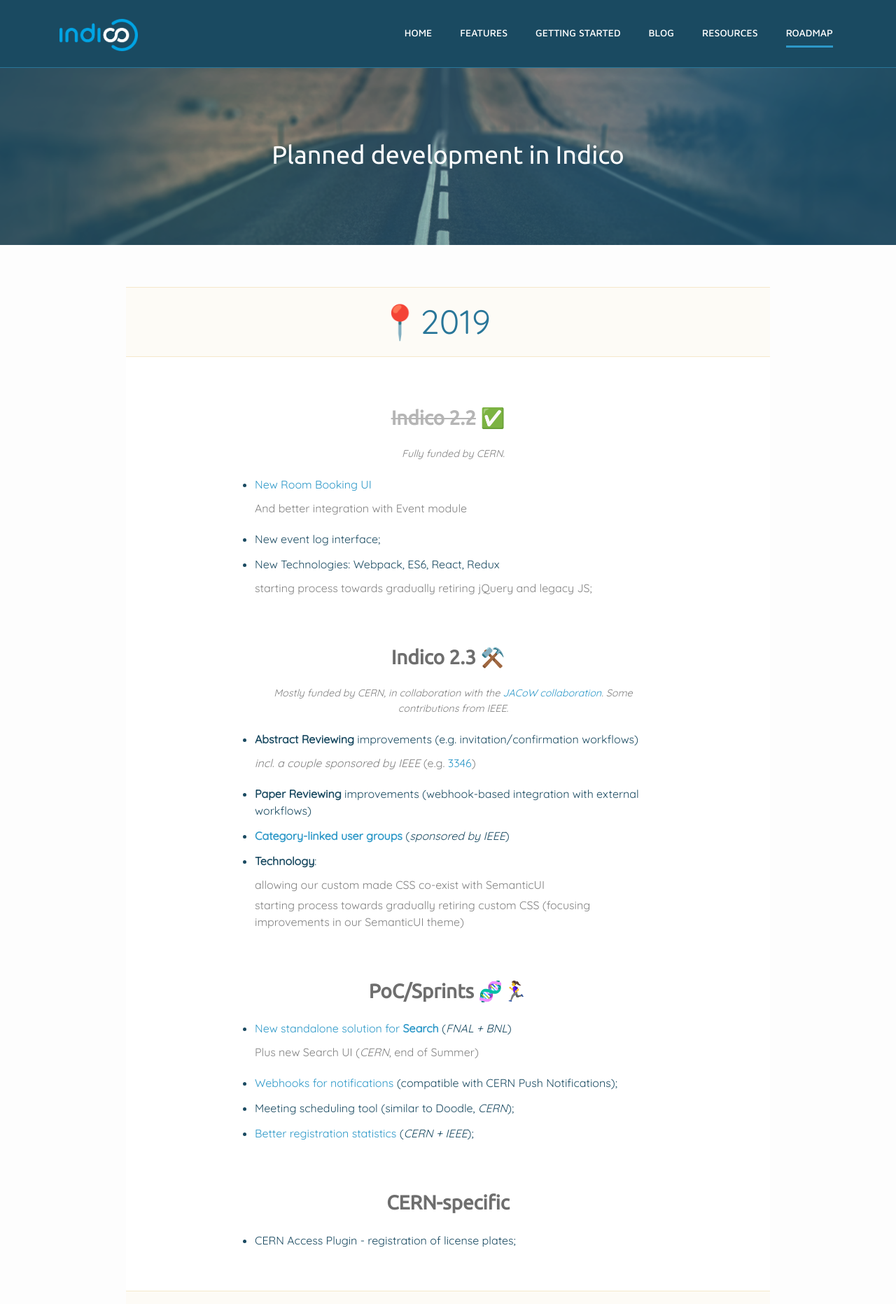
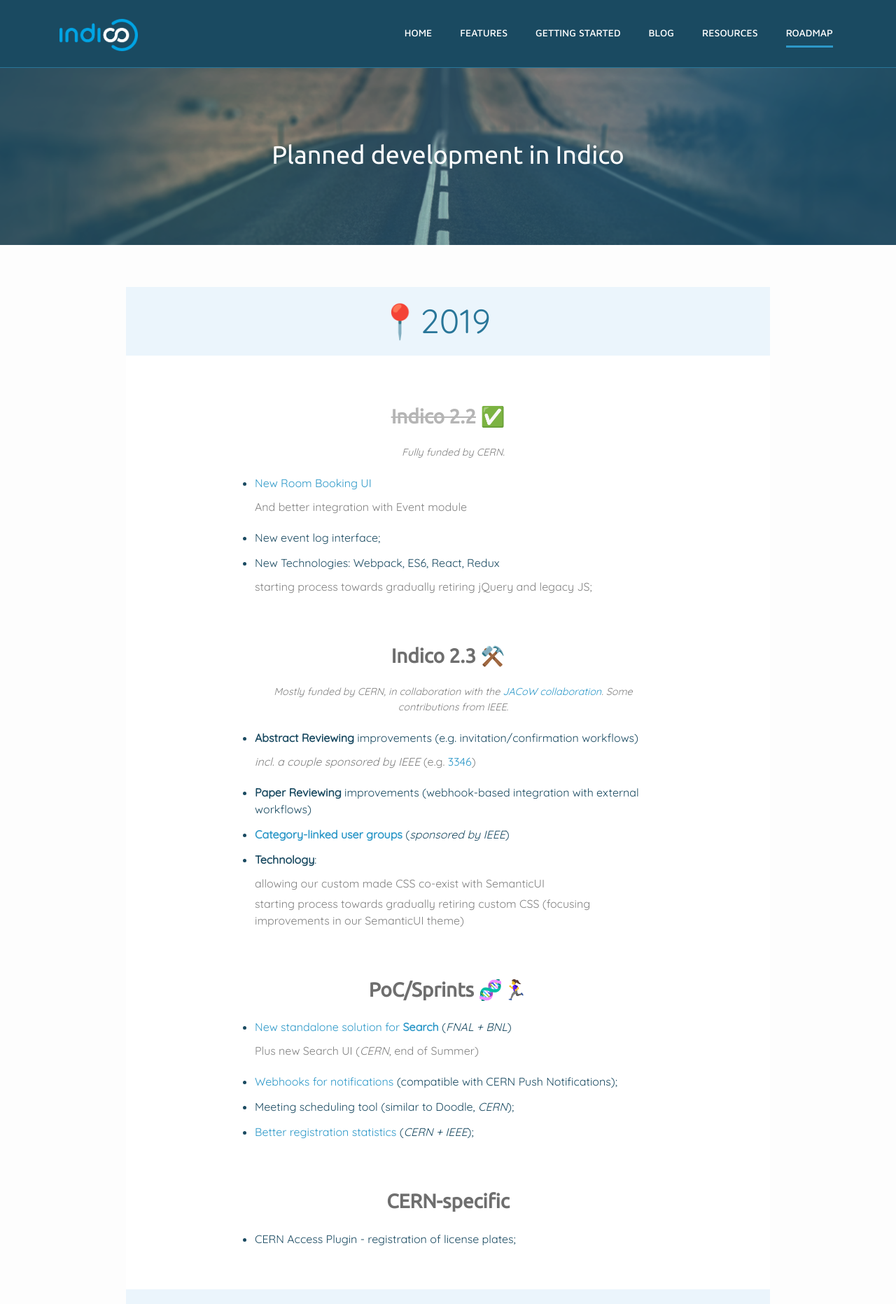
Before and after one commit to indico/indico.github.io, a Jekyll site: the page built from roadmap.md, in a window 1280 px wide. Shown: the top 1863 px of the page at 70% size. Built offline with Jekyll 4.4.1, drawn with Linux system fonts in a browser that asks for light colours; nearby versions of some CDN libraries; some web fonts are replaced; comment, search, counter and statistics services are not loaded.

Commit message:
Improve roadmap date header styling

```diff
--- a/css/indico.scss
+++ b/css/indico.scss
@@ -36,6 +36,7 @@
 $blue-cern-dark:   #1291CF;
 $blue-gray:        #7A8F99;
 $blue-gray-light:  #6D92A3;
+$white-blue:       #ebf5fc;
 $turquoise:        #2F9C8D;
 $green-bright:     #7ED321;
 $green:            #6AB31D;
@@ -1245,8 +1246,6 @@
         padding: 0;
 
         h2 {
-            border-bottom: 1px solid #f5e8cb;
-            border-top: 1px solid #f5e8cb;
             margin-top: 60px;
             text-align: center;
             font-family: Twemoji, Quicksand;
@@ -1254,7 +1253,7 @@
             font-size: 3em;
             padding: 20px 40px;
             padding-left: 2px;
-            background-color: lighten(#f5e8cb, 10%);
+            background-color: $white-blue;
         }
 
         h3 {
```
